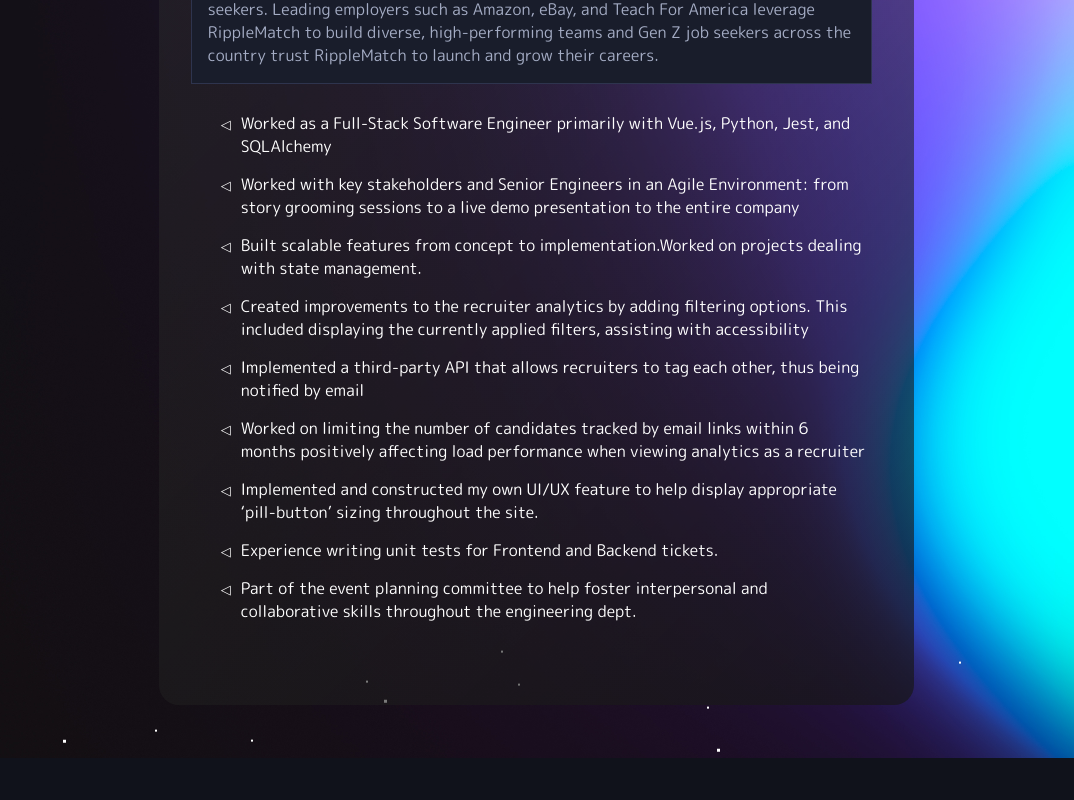
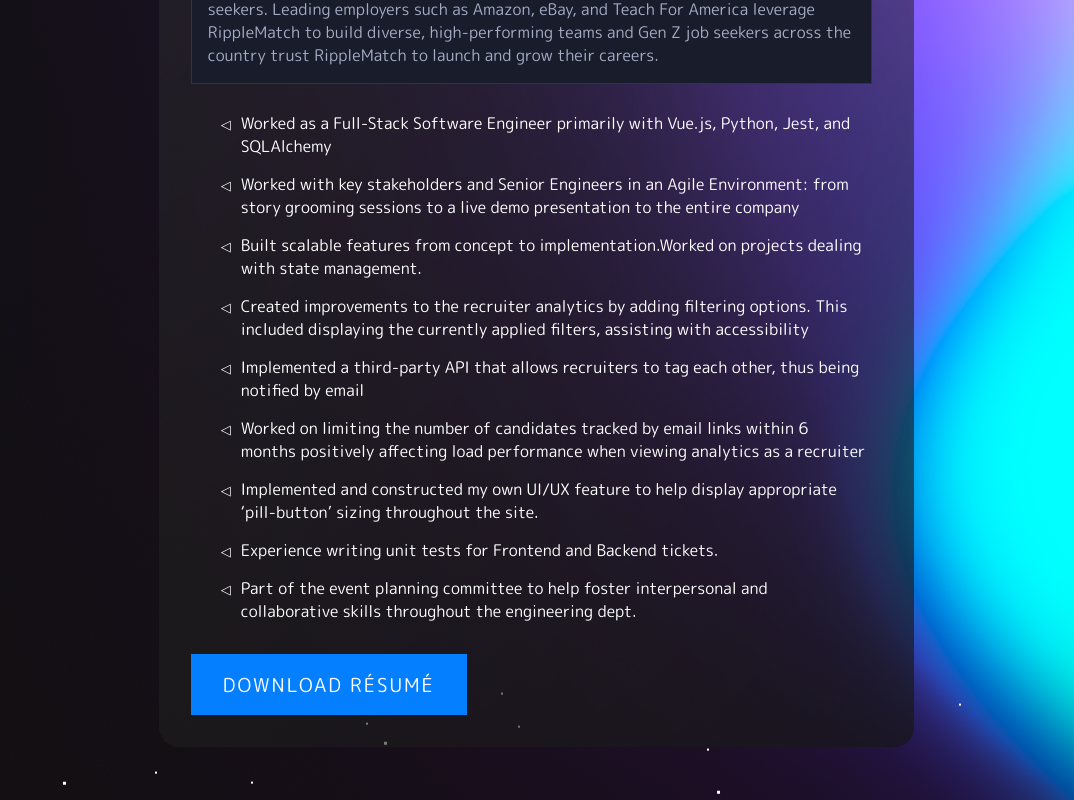
Before and after one commit to iloloizu/portfolio, a React (Create React App) app in the folder portfolio-app/: page /experience in a window 1280 px wide. Shown: the part 912-1712 px from the top of the page, without its empty margins (206-1280 px from the left). Before the commit the page ends 1670 px from the top, so only its background shows below. Built offline with nearby package versions, Linux system fonts and the light colour scheme.

Commit message:
updated resume

```diff
--- a/portfolio-app/src/Pages/ExperiencePage.jsx
+++ b/portfolio-app/src/Pages/ExperiencePage.jsx
@@ -27,6 +27,9 @@
                     </ul>
                 </div>
             </div>
+            <a href='https://drive.google.com/file/d/1_A8Hw4TRP2WjslKzHFItAY9KynUAgmLC/view?usp=sharing' target="_blank" rel="noreferrer">
+                <button className="btn">Download Résumé</button>
+            </a>
         </div>
     </>
   )
--- a/portfolio-app/src/components/ImageSelection.jsx
+++ b/portfolio-app/src/components/ImageSelection.jsx
@@ -32,7 +32,7 @@
                 Throughout the program, I created three web applications in Javascript, React, SQLite, and Ruby gaining technical experience. I'm very passionate for building web applications and learning new technologies. My most recent experience comes from working as an Associate Software Engineer at
             <a href='https://www.linkedin.com/feed/update/urn:li:activity:6937548719974219776/' target="_blank" rel="noreferrer"> RippleMatch</a>. I'm looking primarily for Frontend Software Engineering roles, and secondly for roles as a Full-Stack Software Engineer. I am very interested in being in an environment where I can grow, learning languages such as Python, Java, C#, C++, Vue.js, three.js, etc, or bettering my growing interest in UI/UX.
                 </p>
-                <br/> <a href='https://drive.google.com/file/d/1QzcREXV8AaufL-Um-geL6Q4WFE6bZrkm/view?usp=sharing' target="_blank" rel="noreferrer">
+                <br/> <a href='https://drive.google.com/file/d/1_A8Hw4TRP2WjslKzHFItAY9KynUAgmLC/view?usp=sharing' target="_blank" rel="noreferrer">
                 <button className="btn">Download Résumé</button></a>
                 <br/>
                 <br/>
--- a/portfolio-app/src/components/MenuItems.jsx
+++ b/portfolio-app/src/components/MenuItems.jsx
@@ -9,10 +9,10 @@
                         <div className="image-data">
                             <img src={item.image} alt="Ilolo's Project"/>
                             <ul className="hovitems">
-                                <li >
+                                <ol >
                                     <a className="newButtons" href={item.link2} target="_blank" rel="noreferrer">{item.icon1}</a>
                                     <a className="newButtons" href={item.link1} target="_blank" rel="noreferrer">{item.icon2}</a>
-                                </li>
+                                </ol>
                             </ul>
                             <h5 className="hovitems">
                                 {item.title}
--- a/portfolio-app/src/styles/_portfolio.scss
+++ b/portfolio-app/src/styles/_portfolio.scss
@@ -99,10 +99,6 @@
   padding: 0px;
 }
 
-.col ul {
-  margin-bottom: 50px;
-}
-
 .col > * > li {
   color: white;
   padding-left: 35px;
```
